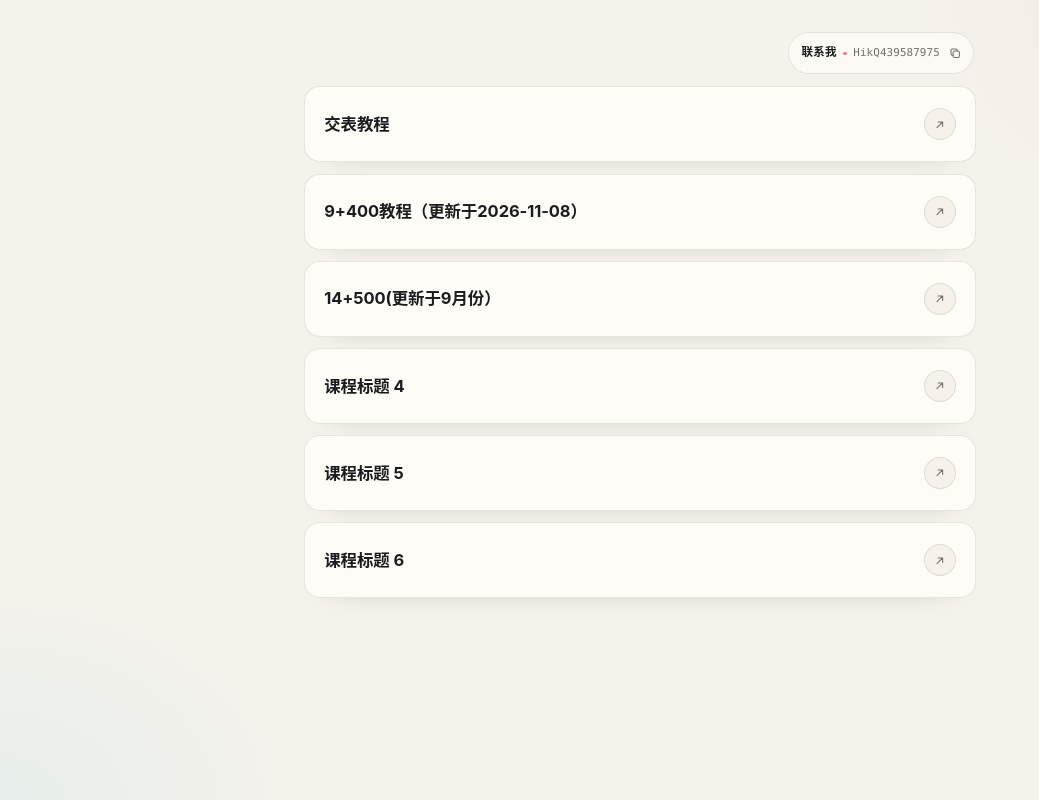
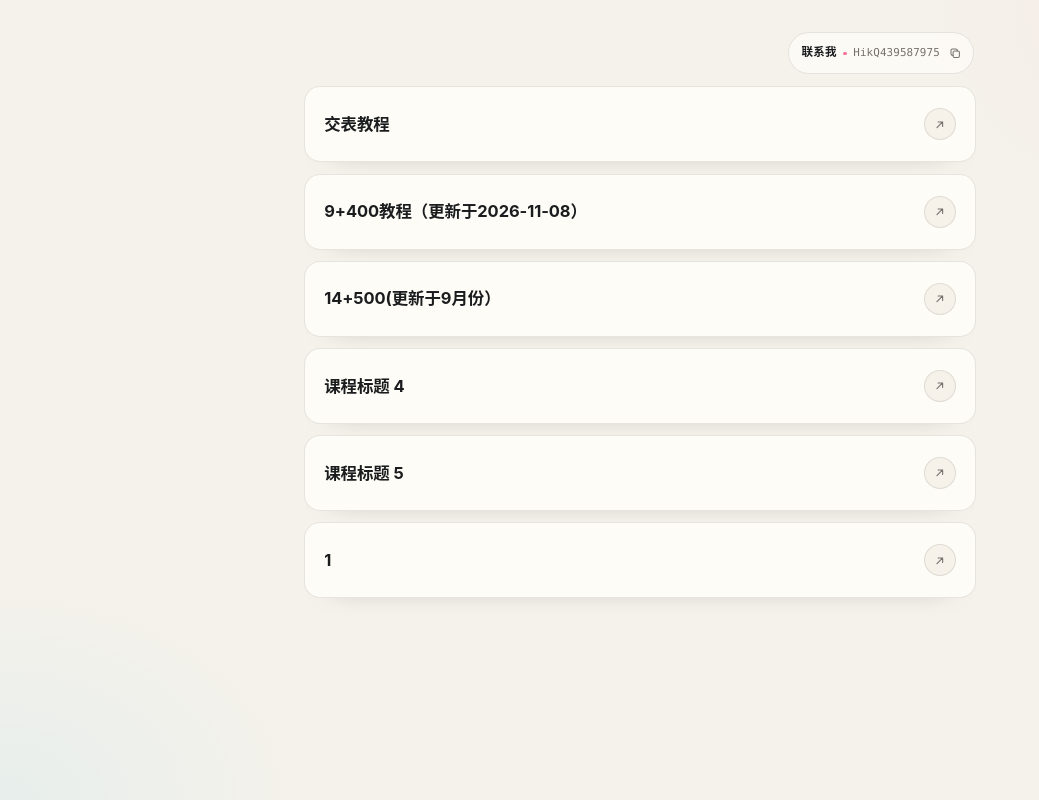
Before and after one commit to xinxin2328/homepage, a plain HTML site: page index.html in a window 1280 px wide. Shown: the whole page, without its empty margins (0-1039 px from the left). Drawn offline with Linux system fonts and the light colour scheme.

Commit message:
Update index.html

```diff
--- a/index.html
+++ b/index.html
@@ -22,7 +22,7 @@
       ["14+500(更新于9月份）", "https://b23.tv/rqmV9VT"],
       ["课程标题 4", "https://www.bilibili.com/video/BV1xxxxxxxxx"],
       ["课程标题 5", "https://www.bilibili.com/video/BV1xxxxxxxxx"],
-      ["课程标题 6", "https://www.bilibili.com/video/BV1xxxxxxxxx"]
+      ["1", "https://share.feijipan.com/s/q3zaeM6X"]
     ];
   </script>
 
```
